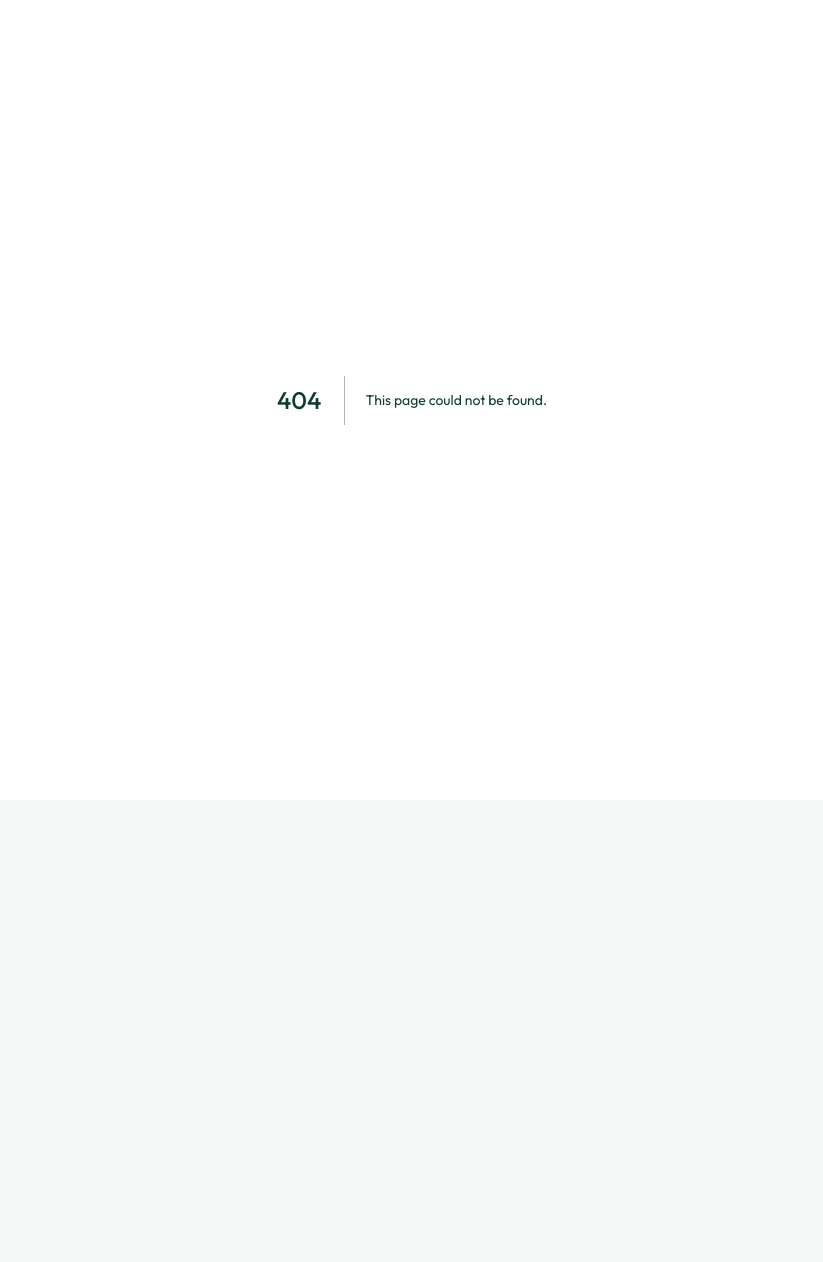
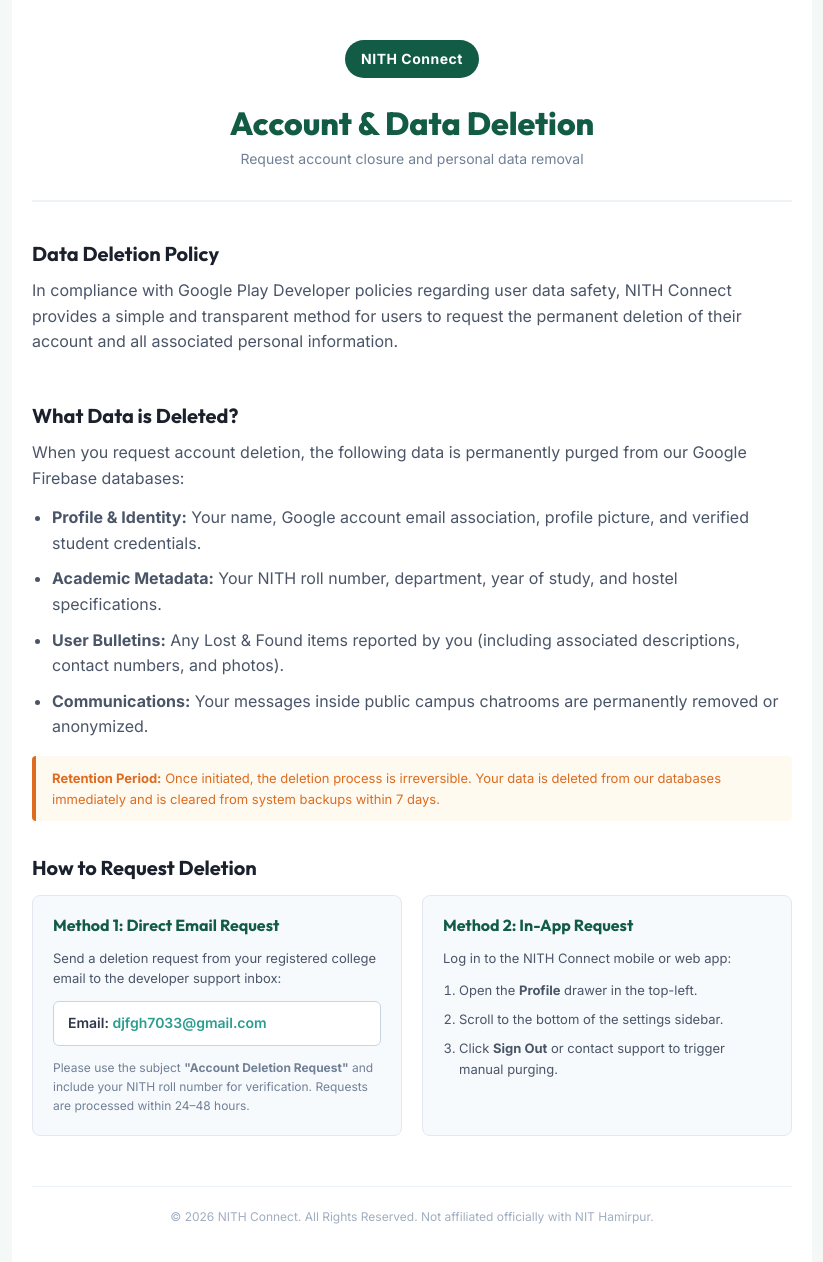
Before and after one commit to 3am-harsh/nith-connect, a Next.js app: page /delete-account in a window 1280 px wide. Before the commit this address had no page. Shown: the top 1262 px of the page, without its empty margins (228-1051 px from the left). Before the commit the page ends 800 px from the top, so only its background shows below. Built offline with nearby package versions, Linux system fonts and the light colour scheme.

Commit message:
Create play store data deletion request page at /delete-account route

```diff
--- /dev/null
+++ b/src/app/delete-account/page.tsx
@@ -0,0 +1,227 @@
+import React from 'react';
+
+export const metadata = {
+  title: 'Delete Account & Data | NITH Connect',
+  description: 'Request account deletion and personal data removal from NITH Connect.',
+};
+
+export default function DeleteAccountPage() {
+  return (
+    <div style={styles.container}>
+      <header style={styles.header}>
+        <div style={styles.logoBlock}>
+          <span style={styles.logoText}>NITH Connect</span>
+        </div>
+        <h1 style={styles.title}>Account & Data Deletion</h1>
+        <p style={styles.subtitle}>Request account closure and personal data removal</p>
+      </header>
+
+      <main style={styles.main}>
+        <section style={styles.section}>
+          <h2 style={styles.sectionTitle}>Data Deletion Policy</h2>
+          <p style={styles.text}>
+            In compliance with Google Play Developer policies regarding user data safety, NITH Connect provides a simple and transparent method for users to request the permanent deletion of their account and all associated personal information.
+          </p>
+        </section>
+
+        <section style={styles.section}>
+          <h2 style={styles.sectionTitle}>What Data is Deleted?</h2>
+          <p style={styles.text}>
+            When you request account deletion, the following data is permanently purged from our Google Firebase databases:
+          </p>
+          <ul style={styles.list}>
+            <li style={styles.listItem}>
+              <strong>Profile & Identity:</strong> Your name, Google account email association, profile picture, and verified student credentials.
+            </li>
+            <li style={styles.listItem}>
+              <strong>Academic Metadata:</strong> Your NITH roll number, department, year of study, and hostel specifications.
+            </li>
+            <li style={styles.listItem}>
+              <strong>User Bulletins:</strong> Any Lost & Found items reported by you (including associated descriptions, contact numbers, and photos).
+            </li>
+            <li style={styles.listItem}>
+              <strong>Communications:</strong> Your messages inside public campus chatrooms are permanently removed or anonymized.
+            </li>
+          </ul>
+          <p style={styles.notice}>
+            <strong>Retention Period:</strong> Once initiated, the deletion process is irreversible. Your data is deleted from our databases immediately and is cleared from system backups within 7 days.
+          </p>
+        </section>
+
+        <section style={styles.section}>
+          <h2 style={styles.sectionTitle}>How to Request Deletion</h2>
+
+          <div style={styles.optionsContainer}>
+            <div style={styles.optionCard}>
+              <h3 style={styles.optionTitle}>Method 1: Direct Email Request</h3>
+              <p style={styles.optionText}>
+                Send a deletion request from your registered college email to the developer support inbox:
+              </p>
+              <div style={styles.emailBlock}>
+                Email: <a href="mailto:djfgh7033@gmail.com" style={styles.link}>djfgh7033@gmail.com</a>
+              </div>
+              <p style={styles.optionMeta}>
+                Please use the subject <strong>{`"Account Deletion Request"`}</strong> and include your NITH roll number for verification. Requests are processed within 24–48 hours.
+              </p>
+            </div>
+
+            <div style={styles.optionCard}>
+              <h3 style={styles.optionTitle}>Method 2: In-App Request</h3>
+              <p style={styles.optionText}>
+                Log in to the NITH Connect mobile or web app:
+              </p>
+              <ol style={styles.orderedList}>
+                <li style={styles.orderedListItem}>Open the <strong>Profile</strong> drawer in the top-left.</li>
+                <li style={styles.orderedListItem}>Scroll to the bottom of the settings sidebar.</li>
+                <li style={styles.orderedListItem}>Click <strong>Sign Out</strong> or contact support to trigger manual purging.</li>
+              </ol>
+            </div>
+          </div>
+        </section>
+      </main>
+
+      <footer style={styles.footer}>
+        <p>© 2026 NITH Connect. All Rights Reserved. Not affiliated officially with NIT Hamirpur.</p>
+      </footer>
+    </div>
+  );
+}
+
+const styles = {
+  container: {
+    maxWidth: '800px',
+    margin: '0 auto',
+    padding: '40px 20px',
+    fontFamily: 'Inter, system-ui, sans-serif',
+    color: '#2d3748',
+    lineHeight: '1.6',
+    backgroundColor: '#ffffff',
+  },
+  header: {
+    textAlign: 'center' as const,
+    borderBottom: '2px solid #edf2f7',
+    paddingBottom: '30px',
+    marginBottom: '40px',
+  },
+  logoBlock: {
+    display: 'inline-flex',
+    alignItems: 'center',
+    justifyContent: 'center',
+    backgroundColor: '#125b44',
+    padding: '8px 16px',
+    borderRadius: '20px',
+    marginBottom: '16px',
+  },
+  logoText: {
+    color: '#ffffff',
+    fontWeight: '800',
+    fontSize: '14px',
+    letterSpacing: '0.5px',
+  },
+  title: {
+    fontSize: '32px',
+    fontWeight: '800',
+    color: '#125b44',
+    margin: '10px 0 5px 0',
+  },
+  subtitle: {
+    fontSize: '14px',
+    color: '#718096',
+    margin: 0,
+  },
+  main: {
+    display: 'flex',
+    flexDirection: 'column' as const,
+    gap: '35px',
+  },
+  section: {
+    display: 'block',
+  },
+  sectionTitle: {
+    fontSize: '20px',
+    fontWeight: '700',
+    color: '#1a202c',
+    marginBottom: '12px',
+  },
+  text: {
+    margin: '0 0 14px 0',
+    color: '#4a5568',
+  },
+  list: {
+    margin: '0 0 16px 0',
+    paddingLeft: '20px',
+  },
+  listItem: {
+    marginBottom: '10px',
+    color: '#4a5568',
+  },
+  notice: {
+    backgroundColor: '#fffaf0',
+    borderLeft: '4px solid #dd6b20',
+    padding: '12px 16px',
+    borderRadius: '4px',
+    fontSize: '13px',
+    color: '#dd6b20',
+    margin: '16px 0 0 0',
+  },
+  optionsContainer: {
+    display: 'grid',
+    gridTemplateColumns: 'repeat(auto-fit, minmax(300px, 1fr))',
+    gap: '20px',
+    marginTop: '15px',
+  },
+  optionCard: {
+    backgroundColor: '#f7fafc',
+    border: '1px solid #e2e8f0',
+    borderRadius: '8px',
+    padding: '20px',
+  },
+  optionTitle: {
+    fontSize: '16px',
+    fontWeight: '700',
+    color: '#125b44',
+    margin: '0 0 12px 0',
+  },
+  optionText: {
+    fontSize: '13px',
+    color: '#4a5568',
+    margin: '0 0 12px 0',
+  },
+  emailBlock: {
+    backgroundColor: '#ffffff',
+    border: '1px solid #cbd5e0',
+    borderRadius: '6px',
+    padding: '10px 14px',
+    fontSize: '14px',
+    fontWeight: '600',
+    color: '#2d3748',
+    marginBottom: '12px',
+  },
+  optionMeta: {
+    fontSize: '12px',
+    color: '#718096',
+    margin: 0,
+  },
+  orderedList: {
+    margin: 0,
+    paddingLeft: '16px',
+    fontSize: '13px',
+    color: '#4a5568',
+  },
+  orderedListItem: {
+    marginBottom: '8px',
+  },
+  link: {
+    color: '#2a9d8f',
+    textDecoration: 'none',
+    fontWeight: '600',
+  },
+  footer: {
+    textAlign: 'center' as const,
+    borderTop: '1px solid #edf2f7',
+    paddingTop: '20px',
+    marginTop: '50px',
+    fontSize: '12px',
+    color: '#a0aec0',
+  },
+};
```
